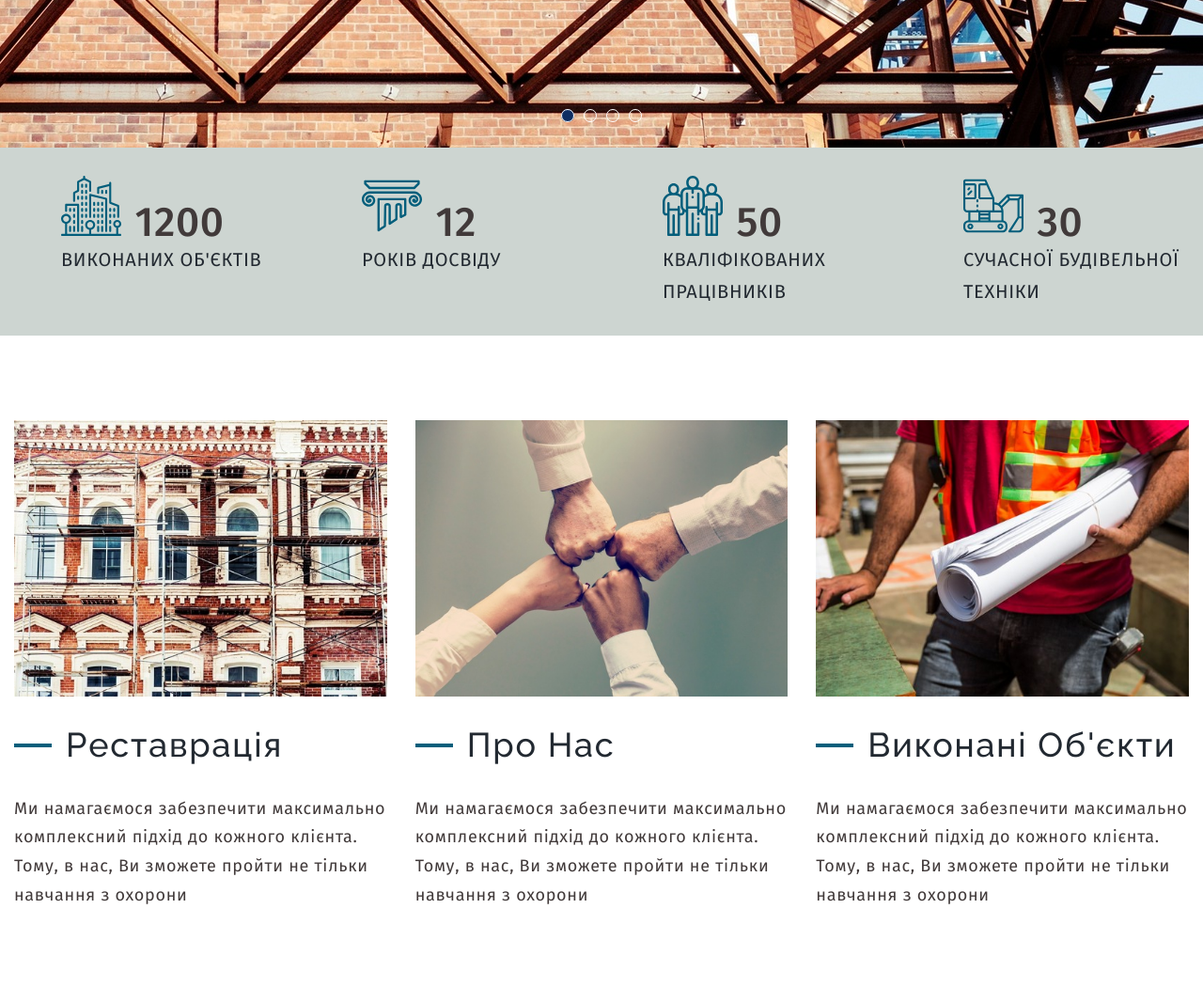
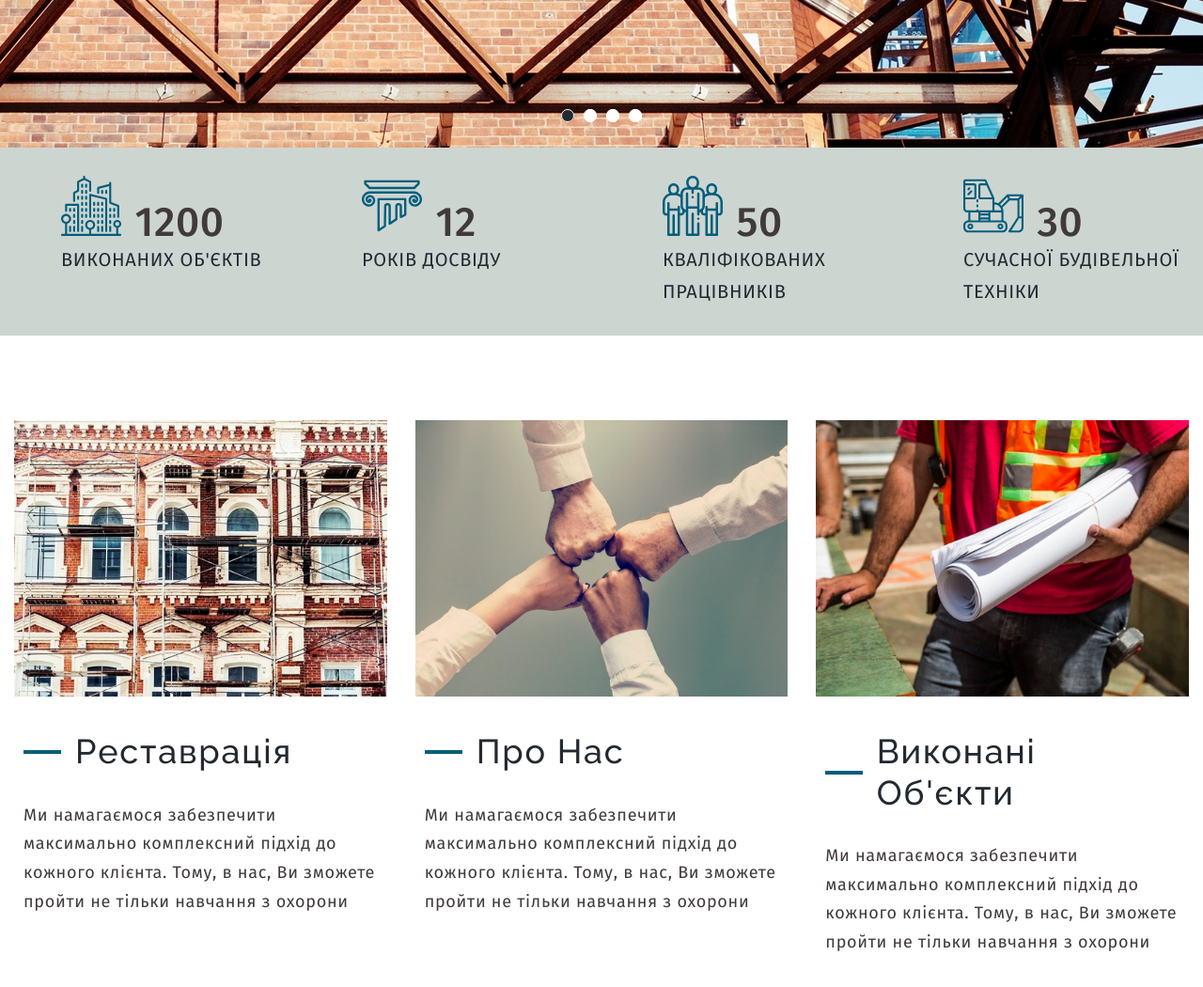
Before and after one commit to Tolala9/Reconstruction-company-ZC, a website: page layout/app/index.html in a window 1280 px wide. Shown: the part 624-1674 px from the top of the page at 94% size. Drawn offline with Linux system fonts and the light colour scheme.

Commit message:
Layout: fix some cases

```diff
--- a/layout/app/assets/styles/modules/_swiper.sass
+++ b/layout/app/assets/styles/modules/_swiper.sass
@@ -360,7 +360,7 @@
 		height: 14px
 		display: inline-block
 		border-radius: 100%
-		background: transparent
+		background: $white
 		transition: .2s
 		&:before
 			content: ''
@@ -372,7 +372,7 @@
 			border-radius: 50%
 			border: 1px solid #fff
 		&.swiper-pagination-bullet-active, &:hover
-			background: $blue
+			background: $black
 	&.swiper-pagination-clickable .swiper-pagination-bullet
 		cursor: pointer
 
--- a/layout/app/assets/styles/modules/_thumb.sass
+++ b/layout/app/assets/styles/modules/_thumb.sass
@@ -17,6 +17,7 @@
 		font-size: 36px
 		font-weight: 500
 		margin-top: 30px
+		padding: 0 10px
 		&:before
 			content: ' '
 			width: 40px
@@ -29,9 +30,11 @@
 	&-text
 		font-size: 18px
 		margin-top: 30px
+		padding: 0 10px
+a.thumb-default:hover
+	background-color: $grey
 
-	picture
-		display: flex
+
 
 
 
--- a/layout/app/index.html
+++ b/layout/app/index.html
@@ -291,43 +291,57 @@
       <div class="row">
 
         <div class="col-xl-4">
-          <div class="thumb thumb-default">
+          <a href="#" class="thumb thumb-default">
             <picture>
               <source class="lazyload" data-srcset="assets/img/page-thumb/restavration-thumb.jpg" media="(min-width: 480px)">
                 <img class="thumb-default-img lazyload" data-src="assets/img/page-thumb/restavration-thumb.jpg" alt="Реставрація">
               </picture>
               <h3 class="thumb-default-title">Реставрація</h3>
               <p class="thumb-default-text">Ми намагаємося забезпечити максимально комплексний підхід до кожного клієнта. Тому, в нас, Ви зможете пройти не тільки навчання з охорони </p>
-            </div>
+            </a>
           </div>
 
           <div class="col-xl-4">
-          <div class="thumb thumb-default">
+          <a href="#" class="thumb thumb-default">
             <picture>
               <source class="lazyload" data-srcset="assets/img/page-thumb/about_us-thumb.jpg" media="(min-width: 480px)">
                 <img class="thumb-default-img lazyload" data-src="assets/img/page-thumb/about_us-thumb.jpg" alt="Реставрація">
               </picture>
               <h3 class="thumb-default-title">Про Нас</h3>
               <p class="thumb-default-text">Ми намагаємося забезпечити максимально комплексний підхід до кожного клієнта. Тому, в нас, Ви зможете пройти не тільки навчання з охорони </p>
-            </div>
+            </a>
           </div>
 
           <div class="col-xl-4">
-          <div class="thumb thumb-default">
+          <a href="#" class="thumb thumb-default">
             <picture>
               <source class="lazyload" data-srcset="assets/img/page-thumb/made_objects-thumb.jpg" media="(min-width: 480px)">
                 <img class="thumb-default-img lazyload" data-src="assets/img/page-thumb/made_objects-thumb.jpg" alt="Реставрація">
               </picture>
               <h3 class="thumb-default-title">Виконані Об'єкти</h3>
               <p class="thumb-default-text">Ми намагаємося забезпечити максимально комплексний підхід до кожного клієнта. Тому, в нас, Ви зможете пройти не тільки навчання з охорони </p>
-            </div>
+            </a>
           </div>
-
-
 
         </div>
       </div>
     </section>
+    <!-- END POP-Pages -->
+
+
+    <!-- START POP-Pages -->
+    <!-- END POP-Pages -->
+
+    <!-- START POP-Pages -->
+    <!-- END POP-Pages -->
+
+    <!-- START POP-Pages -->
+    <!-- END POP-Pages -->
+
+    <!-- START POP-Pages -->
+    <!-- END POP-Pages -->
+
+    <!-- START POP-Pages -->
     <!-- END POP-Pages -->
 
 
```
Also changed, not shown: layout/app/temp/styles/style.css.
